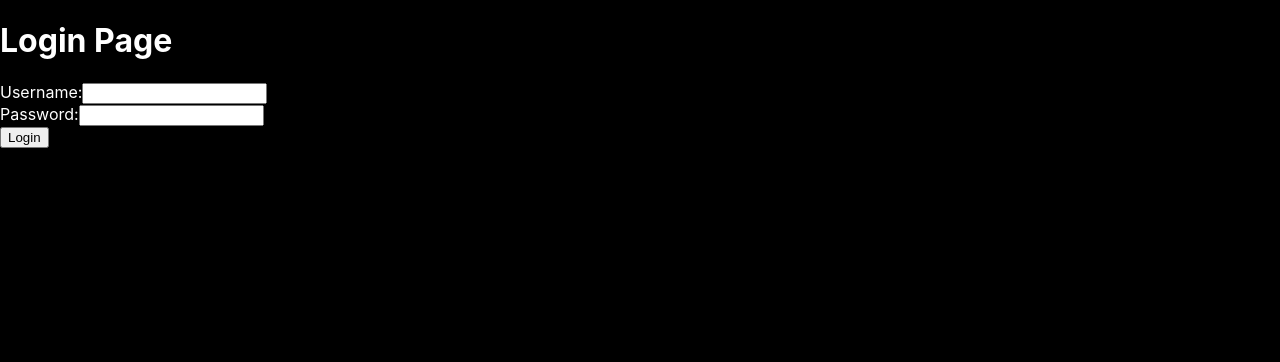
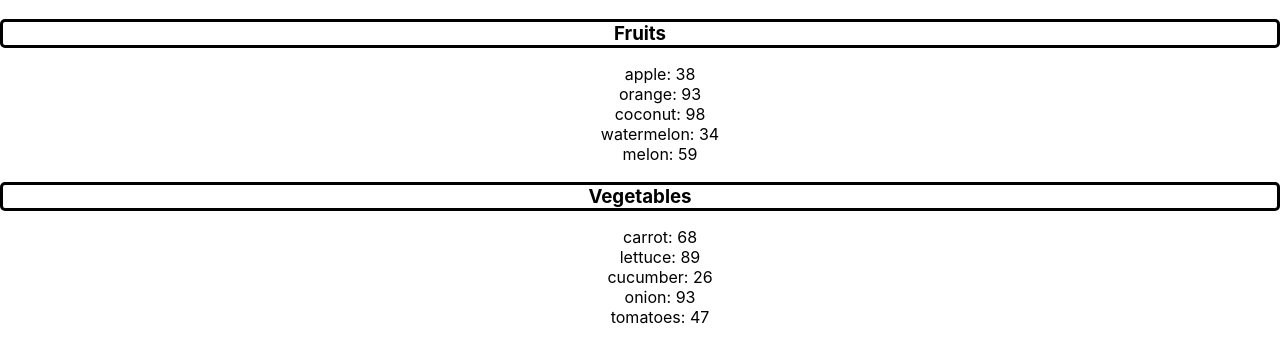
Before and after one commit to hayilha/React-practice, a React (Create React App) app: page / in a window 1280 px wide. Shown: the top 362 px of the page. Built offline with nearby package versions, Linux system fonts and the light colour scheme.

Commit message:
moreeee practice

```diff
--- a/src/App.js
+++ b/src/App.js
@@ -1,11 +1,25 @@
 import React from 'react';
-import Login from './components/Login';
+//import Login from './components/Login';
+import Render from './components/Render';
 
 const App = () => {
+  const fruits=[{id:1,name:"apple",calories:38},
+    {id:2,name:"orange",calories:93},
+    {id:3,name:"coconut",calories:98},
+    {id:4,name:"watermelon",calories:34},
+    {id:5,name:"melon",calories:59}
+]
+const veges=[{id:1,name:"carrot",calories:68},
+  {id:2,name:"lettuce",calories:89},
+  {id:3,name:"cucumber",calories:26},
+  {id:4,name:"onion",calories:93},
+  {id:5,name:"tomatoes",calories:47},
+]
   return (
     <div>
 
-      <Login/>
+ <Render items={fruits}category="Fruits"/>
+ <Render items={veges}category="Vegetables"/>
     </div>
   );
 };
--- /dev/null
+++ b/src/components/Render.jsx
@@ -0,0 +1,21 @@
+import React from 'react';
+function Render(props){
+
+    //fruits.sort((a,b)=> a.name.localeCompare(b.name))//alphabetical
+    //fruits.sort((a,b)=> a.name.localCompare(b.name))//reverse alphabetical
+    //fruits.sort((a,b)=>a.calories-b.calories);//numeric
+   //fruits.sort((a,b)=>b.calories-a.calories);//reverse numeric
+  //const highcal=fruits.filter(fruit=>fruit.calories>=90)filtering
+   // const listItems=highcal.map(high=>   <li key={high.id}>{high.name}: &nbsp;<b>{high.calories}</b></li>)
+   const category=props.category;
+   const ItemList=props.items;
+    const listItems=ItemList.map(item=> <li key={item.id}>{item.name}:&nbsp;{item.calories}</li>)
+return(
+    <>
+    <h3 className='list-cat' >{category}</h3>
+    <ol className='lists'>{listItems}</ol>
+    </>
+)
+
+}
+export default Render
--- a/src/globals.css
+++ b/src/globals.css
@@ -1,4 +1,16 @@
-body{
-    background-color: black;
-    color:white;
+
+.list-cat{
+    font: size 2.5em;
+    font-weight: bold;
+    color:black;
+    margin-bottom: 10px;
+    text-align: center;
+    border:3px solid;
+    border-radius: 5px;
+
 }
+.lists{
+    font: size 2em;
+    list-style:none;
+    text-align:center;
+}
```
Also changed, not shown: src/tik.jsx (added).
